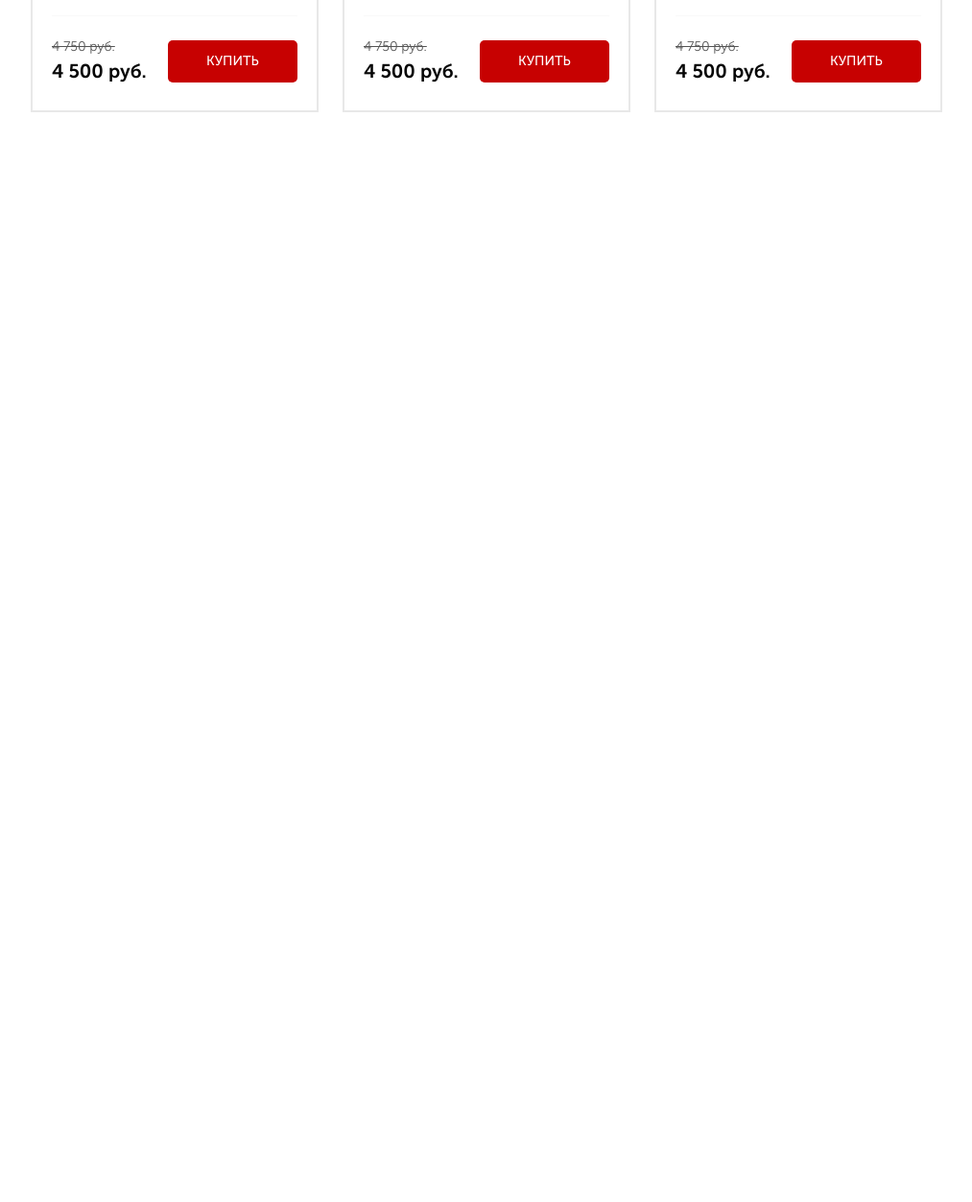
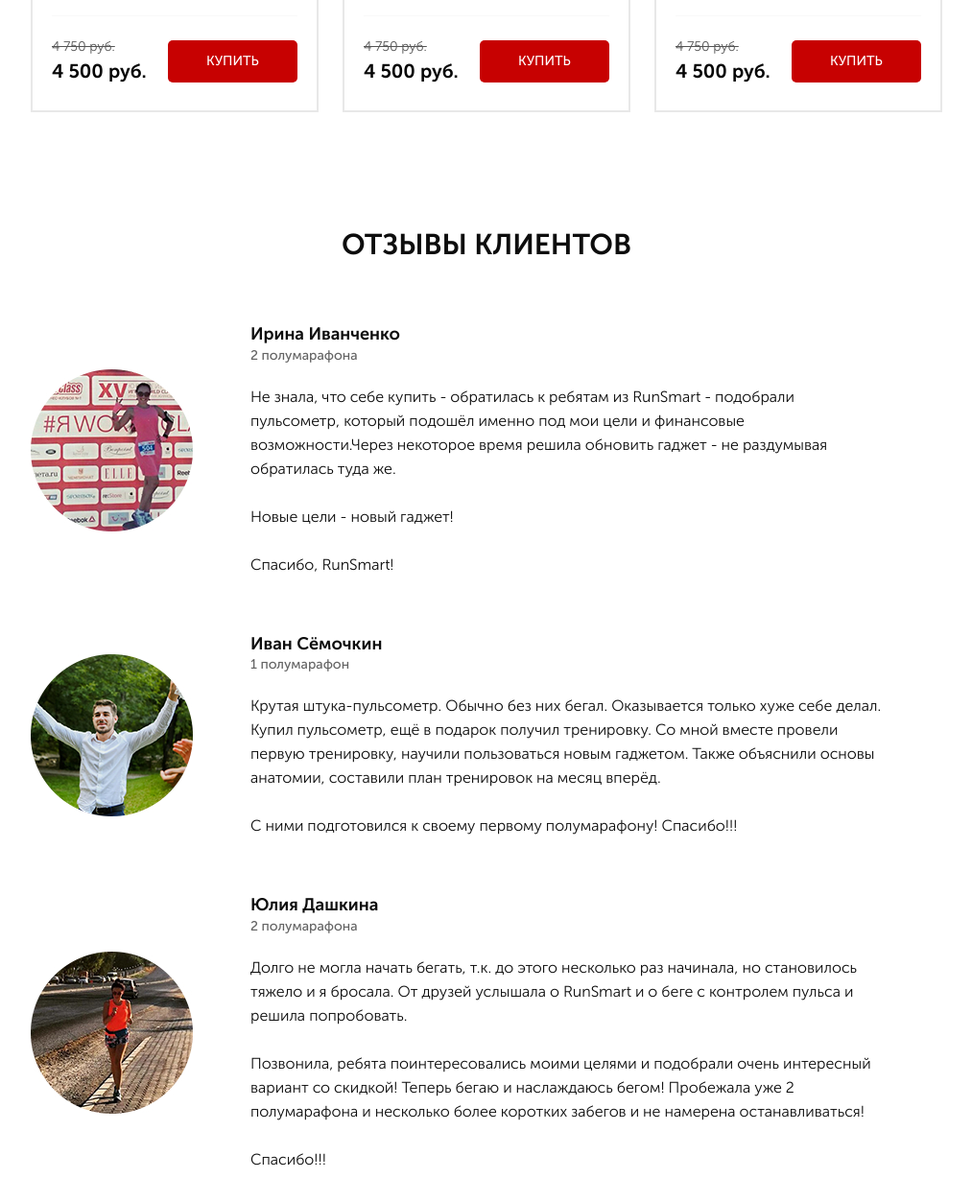
Before and after one commit to tea5cher/project_run, a website: page src/index.html in a window 1280 px wide. Shown: the part 3611-4864 px from the top of the page at 96% size, without its empty margins (133-1146 px from the left). Before the commit the page ends 3848 px from the top, so only its background shows below. Drawn offline with nearby package versions, Linux system fonts and the light colour scheme.

Commit message:
dobavil section feed

```diff
--- a/src/index.html
+++ b/src/index.html
@@ -429,7 +429,62 @@
         </div>
     </section>
 
+    <section class="feed">
+        <div class="container">
+            <h2 class="title">отзывы клиентов</h2>
+            <div class="feed__wrapper">
+                <div class="feed__item">
+                    <img src="img/photo_1.jpg" alt="photo_1" class="feed__photo">
+                    <div class="feed_content">
+                        <h3 class="feed__name">Ирина Иванченко </h3>
+                        <span class="feed__marafons">2 полумарафона</span>
 
+                        <div class="feed__descr">Не знала, что себе купить - обратилась к ребятам из RunSmart -
+                            подобрали пульсометр, который подошёл именно под мои цели и финансовые возможности.Через
+                            некоторое время решила обновить гаджет - не раздумывая обратилась туда же.
+                            <br><br>
+                            Новые цели - новый гаджет!
+                            <br><br>
+                            Спасибо, RunSmart! </div>
+                    </div>
+                </div>
+                <div class="feed__item">
+                    <img src="img/photo_2.jpg" alt="photo_2" class="feed__photo">
+                    <div class="feed_content">
+                        <h3 class="feed__name">Иван Сёмочкин</h3>
+                        <span class="feed__marafons">1 полумарафон</span>
+
+                        <div class="feed__descr">Крутая штука-пульсометр. Обычно без них бегал. Оказывается только хуже
+                            себе делал.
+                            <br>
+                            Купил пульсометр, ещё в подарок получил тренировку. Со мной вместе провели первую
+                            тренировку, научили пользоваться новым гаджетом. Также объяснили основы анатомии, составили
+                            план тренировок на месяц вперёд.
+                            <br><br>
+                            С ними подготовился к своему первому полумарафону! Спасибо!!!</div>
+                    </div>
+                </div>
+                <div class="feed__item">
+                    <img src="img/photo_3.jpg" alt="photo_3" class="feed__photo">
+                    <div class="feed_content">
+                        <h3 class="feed__name">Юлия Дашкина</h3>
+                        <span class="feed__marafons">2 полумарафона</span>
+
+                        <div class="feed__descr">Долго не могла начать бегать, т.к. до этого несколько раз начинала, но
+                            становилось тяжело и я бросала. От друзей услышала о RunSmart и о беге с контролем пульса и
+                            решила попробовать.
+                            <br><br>
+                            Позвонила, ребята поинтересовались моими целями и подобрали очень
+                            интересный вариант со скидкой! Теперь бегаю и наслаждаюсь бегом! Пробежала уже 2
+                            полумарафона и несколько более коротких забегов и не намерена останавливаться!
+                            <br><br>
+                            Спасибо!!!
+                        </div>
+                    </div>
+                </div>
+            </div>
+        </div>
+    </section>
 
 
 
--- /dev/null
+++ b/src/sass/blocks/_feed.sass
@@ -0,0 +1,33 @@
+.feed
+    min-height: 1000px
+    padding-bottom: 48px
+    &__wrapper
+        width: 892px
+        display: flex
+        flex-direction: column
+
+    &__item
+        width: 100%
+        display: flex
+        align-items: center
+        margin-bottom: 60px
+        img
+            width: 169px
+            height: 169px
+            margin-right: 60px
+    &__name
+        font-weight: 700
+        font-size: 18px
+        color: #0D0D0D
+        margin-bottom: 0px
+    &__marafons
+        display: block
+        font-weight: 500
+        font-size: 14px
+        color: #646464
+        margin-bottom: 20px
+    &__descr
+        font-weight: 300
+        font-size: 16px
+        line-height: 25px
+        color: #0D0D0D
--- a/src/sass/style.sass
+++ b/src/sass/style.sass
@@ -10,6 +10,7 @@
 @import "blocks/forms"
 @import "blocks/carousele"
 @import "blocks/catalog"
+@import "blocks/feed"
 @import "media"
 
 *
```
Also changed, not shown: src/css/style.min.css, src/img/photo_1.jpg (added), src/img/photo_2.jpg (added), src/img/photo_3.jpg (added).
